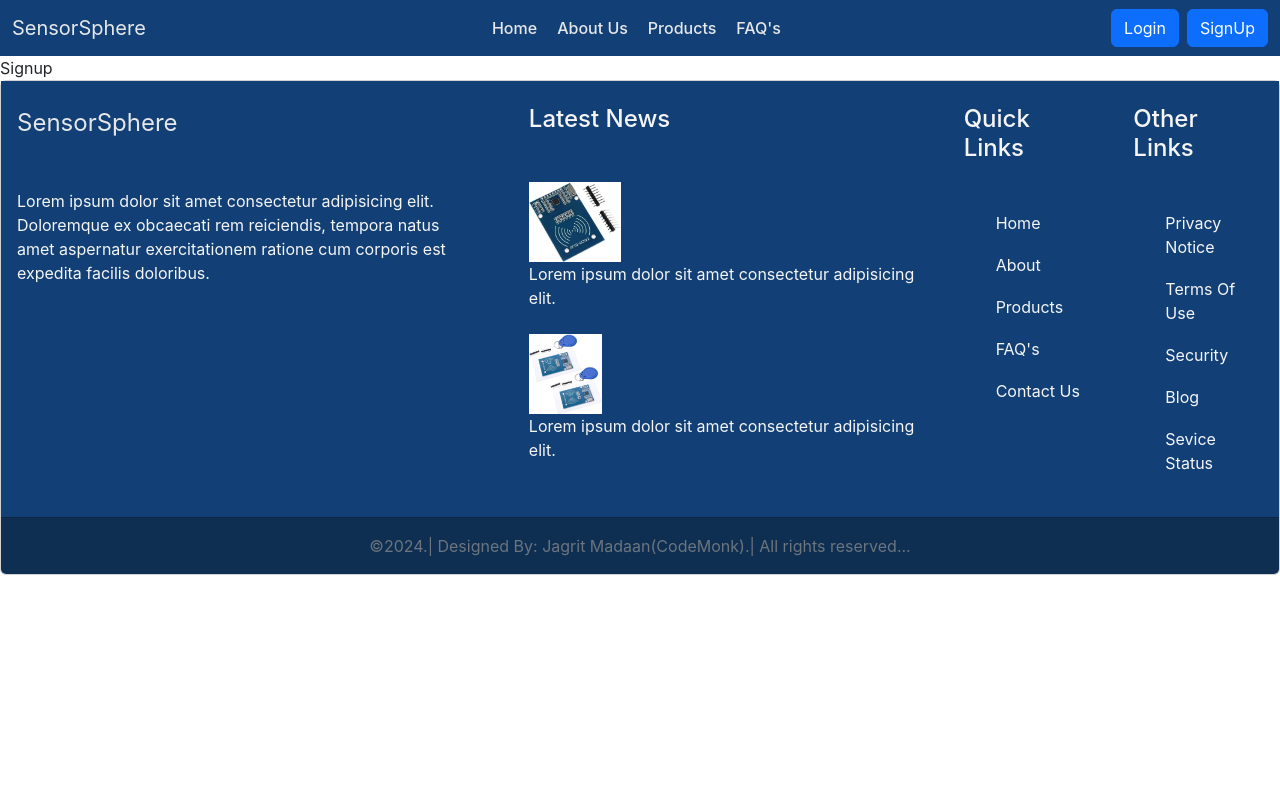
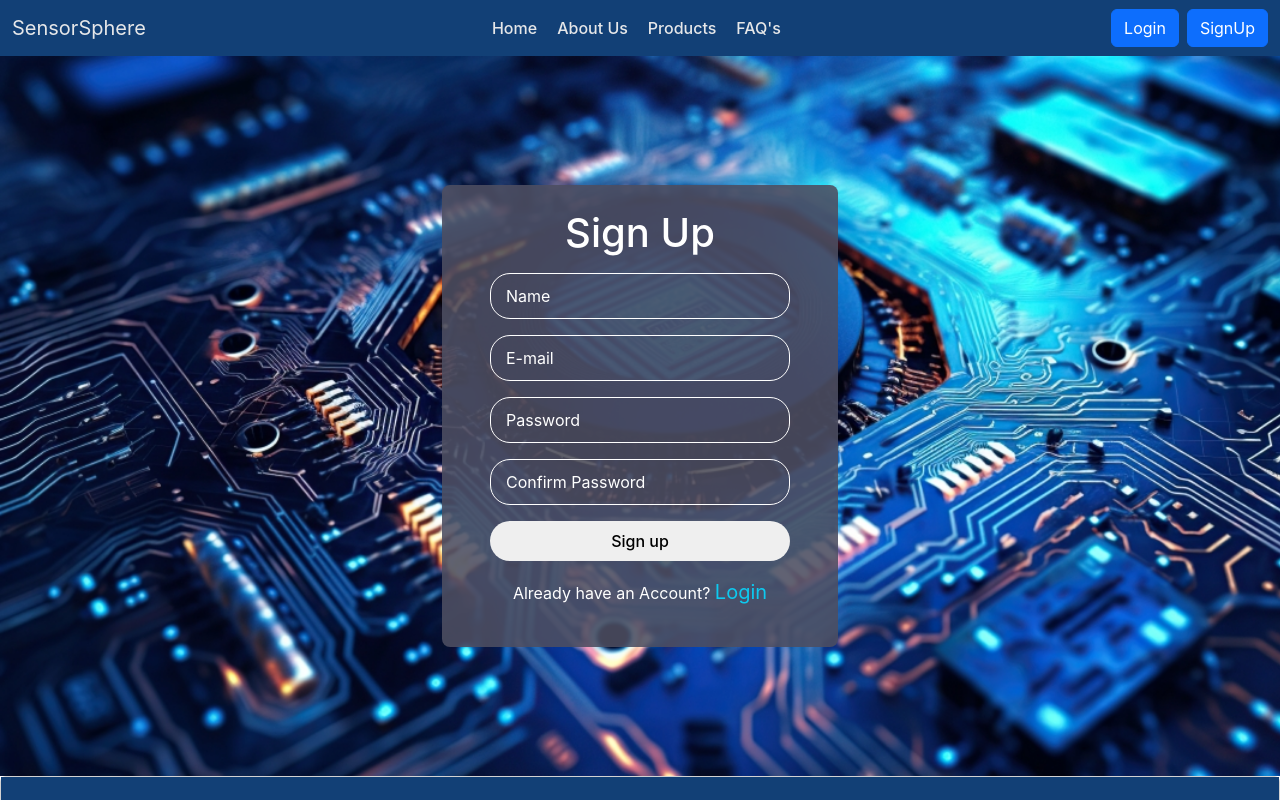
Before and after one commit to CodeMonk21/React_web_app, a React (Create React App) app: page /signup in a window 1280 px wide. Shown: the top 800 px of the page. Built offline with nearby package versions, Linux system fonts and the light colour scheme.

Commit message:
signup page done

```diff
--- a/package.json
+++ b/package.json
@@ -8,6 +8,7 @@
     "@testing-library/user-event": "^13.5.0",
     "react": "^18.2.0",
     "react-dom": "^18.2.0",
+    "react-hot-toast": "^2.4.1",
     "react-router-dom": "^6.22.3",
     "react-scripts": "5.0.1",
     "web-vitals": "^2.1.4"
--- a/src/App.css
+++ b/src/App.css
@@ -24,3 +24,38 @@
   margin-bottom: 18px;
   cursor: pointer;
 }
+.Signup-container{
+  background-image: url("../public/assets/carousel_img5.jpg");
+  background-repeat: no-repeat;
+  background-size: cover;
+}
+.Signup-box{
+  background: transparent;
+  background-color: rgba(77, 78, 97, 0.887);
+  border-radius: 8px;
+}
+.Signup-content{
+  z-index: 2;
+}
+.Signup-content input{
+  background-color: transparent;
+  width: 300px;
+  border: 1px solid white;
+  color: white;
+  border-radius: 20px;
+  padding: 10px 15px;
+}
+.Signup-content input:focus{
+  outline: none;
+}
+.Signup-content input::placeholder{
+  color: white;
+}
+.Form-btn{
+  display: block;
+  width: 100%;
+  border-radius: 20px;
+  border: none;
+  padding: 8px;
+  font-weight: 500;
+}
--- a/src/pages/Login.jsx
+++ b/src/pages/Login.jsx
@@ -1,8 +1,42 @@
 import React from 'react'
+import { Link } from 'react-router-dom'
 
 function Login() {
+
+
+  const handleInput =()=>{
+
+  }
+
   return (
-    <div>Login</div>
+    <>
+      <div className='d-flex justify-content-center align-items-center Signup-container' style={{ height: "90vh" }}>
+        <div className='px-5 py-4  Signup-box' style={{ width: "fit-content" }}>
+          <div className='Signup-content'>
+            <h1 className='text-white text-center mb-3'>Sign Up</h1>
+            <div>
+              {/* {errorMessage.length > 0 && <p className='fs-4 text-center text-danger'>{errorMessage}</p>} */}
+              <div className="mb-3">
+                <input type="text" className="" name="name" placeholder='Name' style={{ width: "300px" }} onChange={handleInput}  />
+              </div>
+              <div className="mb-3">
+                <input type="email" className="" name="email" aria-describedby="emailHelp" placeholder='E-mail' onChange={handleInput}  />
+              </div>
+              <div className="mb-3">
+                <input type="password" name="password" className="" placeholder='Password' onChange={handleInput}  />
+              </div>
+              <div className="mb-3">
+                <input type="password" className="" name='confirmPsd' placeholder='Confirm Password' onChange={handleInput}  />
+              </div>
+            </div>
+            <button type="submit" className="Form-btn my-3" >Sign up</button>
+            <p className='text-center text-white'>Already have an Account? <Link to="login" className='fs-5 text-info text-decoration-none'>Login</Link> </p>
+
+          </div>
+        </div>
+
+      </div>
+    </>
   )
 }
 
--- a/src/pages/Signup.jsx
+++ b/src/pages/Signup.jsx
@@ -1,9 +1,122 @@
-import React from 'react'
+import React, { useEffect, useState } from 'react';
+import { Link, useNavigate } from 'react-router-dom'
+import toast, { Toaster } from 'react-hot-toast';
+function Signup() {
+    //Use Navigate
+    const navigate = useNavigate()
+    const navigateToLogin = () => {
+        setTimeout(() => {
+            navigate("login")
+        }, 2000)
+    }
 
-function Signup() {
-  return (
-    <div>Signup</div>
-  )
+    //Use States
+    const [userDetail, setUserDetail] = useState({
+        name: "",
+        email: "",
+        password: ""
+    })
+    const [previousUsers, setPreviousUsers] = useState([])
+    const [confirmPassword, setConfirmPassword] = useState("")
+    const [errorMessage, setErrorMessage] = useState("")
+    const [verifyLength, setVerifyLength] = useState(false)
+
+    //Handle Input values
+    const handleInput = (e) => {
+        if (e.target.name == "confirmPsd") {
+            setConfirmPassword(e.target.value)
+        } else {
+            setUserDetail({ ...userDetail, [e.target.name]: e.target.value })
+        }
+    }
+
+    //Handle SignUp button
+    const handleSignUp = () => {
+        if (verifyLength && errorMessage.length == 0) {
+            if (checkEmail()) {
+                setErrorMessage('Email already exist');
+            } else {
+                localStorage.setItem("SensorRegisterUser", JSON.stringify(previousUsers.concat(userDetail)))
+                setUserDetail({ name: "", email: "", password: "" })
+                setConfirmPassword("")
+                toast.success('SignUp Successfully')
+                navigateToLogin()
+
+            }
+        } else {
+            setErrorMessage("Please enter details")
+        }
+    }
+
+    //Check if email alredy exist or not
+    function checkEmail() {
+        for (let i = 0; i < previousUsers.length; i++) {
+            const user = previousUsers[i]
+            if (user.email.toLowerCase() == userDetail.email.toLowerCase()) {
+                return true
+            }
+        }
+        return false
+    }
+
+    //check input error and verify length
+    useEffect(() => {
+        if (userDetail.name.length > 0 && userDetail.email.length > 0 && userDetail.password.length > 0 && confirmPassword.length > 0) {
+            if (!userDetail.email.includes("@gmail.com")) {
+                setErrorMessage("Enter valid email id")
+            }
+            else if (confirmPassword != userDetail.password) {
+                setErrorMessage("Password don't match")
+            } else {
+                setErrorMessage("")
+            }
+            setVerifyLength(true)
+        } else {
+            setVerifyLength(false)
+        }
+    }, [userDetail, confirmPassword])
+
+
+    useEffect(() => {
+        if (!localStorage.getItem("SensorRegisterUser")) {
+            localStorage.setItem("SensorRegisterUser", "[]")
+        } else {
+            setPreviousUsers(JSON.parse(localStorage.getItem("SensorRegisterUser")))
+        }
+    }, [])
+
+
+    return (
+        <>
+            <Toaster />
+            <div className='d-flex justify-content-center align-items-center Signup-container' style={{ height: "90vh" }}>
+                <div className='px-5 py-4  Signup-box' style={{ width: "fit-content" }}>
+                    <div className='Signup-content'>
+                        <h1 className='text-white text-center mb-3'>Sign Up</h1>
+                        <div>
+                            {errorMessage.length > 0 && <p className='fs-4 text-center text-danger'>{errorMessage}</p>}
+                            <div className="mb-3">
+                                <input type="text" className="" name="name" placeholder='Name' style={{ width: "300px" }} onChange={handleInput} value={userDetail.name} />
+                            </div>
+                            <div className="mb-3">
+                                <input type="email" className="" name="email" aria-describedby="emailHelp" placeholder='E-mail' onChange={handleInput} value={userDetail.email} />
+                            </div>
+                            <div className="mb-3">
+                                <input type="password" name="password" className="" placeholder='Password' onChange={handleInput} value={userDetail.password} />
+                            </div>
+                            <div className="mb-3">
+                                <input type="password" className="" name='confirmPsd' placeholder='Confirm Password' onChange={handleInput} value={confirmPassword} />
+                            </div>
+                        </div>
+                        <button type="submit" className="Form-btn my-3" onClick={handleSignUp}>Sign up</button>
+                        <p className='text-center text-white'>Already have an Account? <Link to="login" className='fs-5 text-info text-decoration-none'>Login</Link> </p>
+
+                    </div>
+                </div>
+
+            </div>
+        </>
+    )
 }
 
 export default Signup
```
Also changed, not shown: src/Form.css (added), 1 other file (tests, documents, lock files or other folders).
